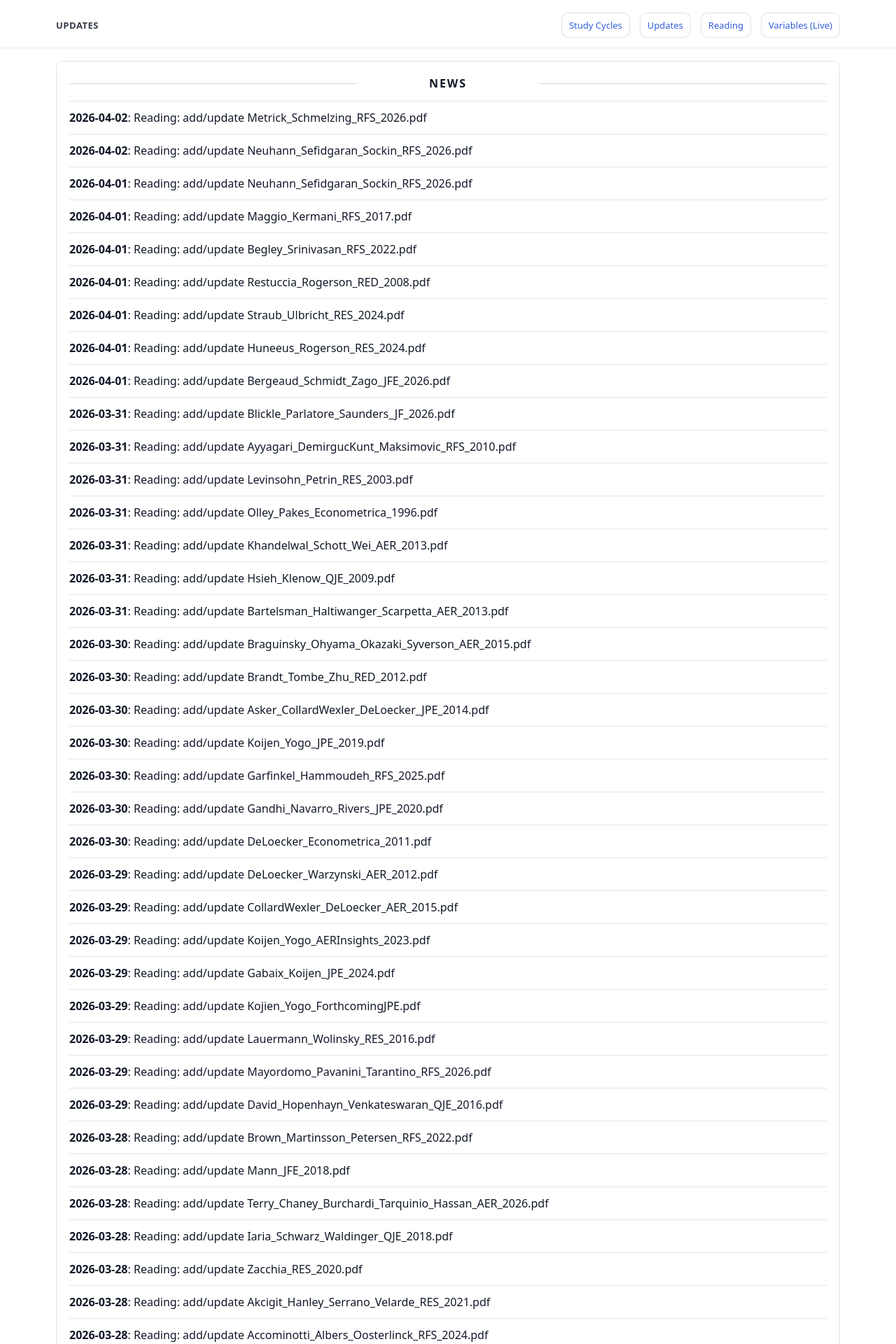
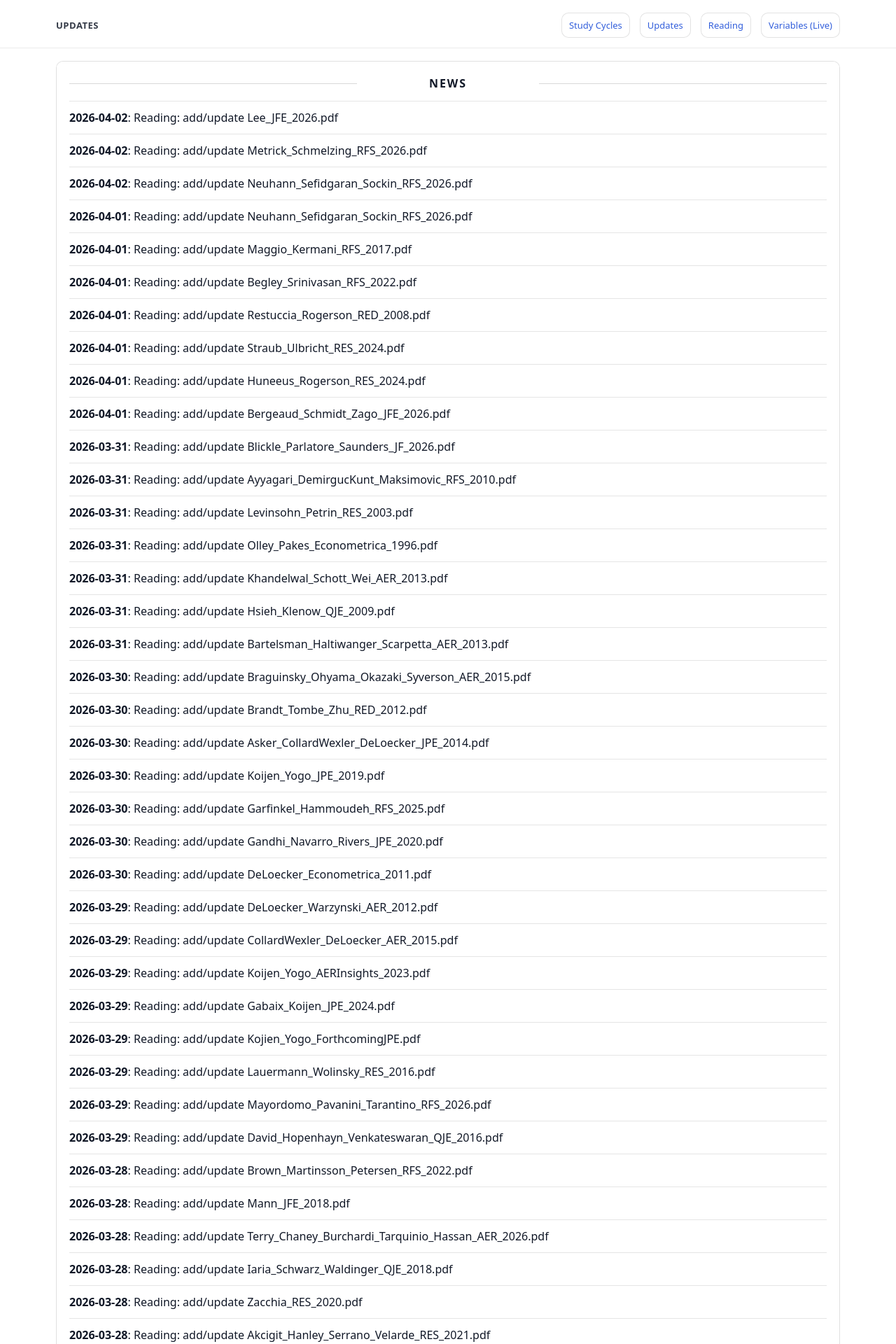
Before and after one commit to yaxinzn/study-archive, a Jekyll site: the page built from updates/index.md, in a window 1280 px wide. Shown: the top 1920 px of the page at 70% size. Built offline with Jekyll 4.4.1, drawn with Linux system fonts in a browser that asks for light colours; some of the changed text lies outside the part shown.

Commit message:
chore: update NEWS feed

```diff
--- a/_data/news.yml
+++ b/_data/news.yml
@@ -1,4 +1,7 @@
 # Auto-generated update history (sorted newest -> oldest). Do not edit manually.
+- ts: "1775073733"
+  date: "2026-04-02"
+  title: "Reading: add/update Lee_JFE_2026.pdf"
 - ts: "1775072592"
   date: "2026-04-02"
   title: "Reading: add/update Metrick_Schmelzing_RFS_2026.pdf"
```
